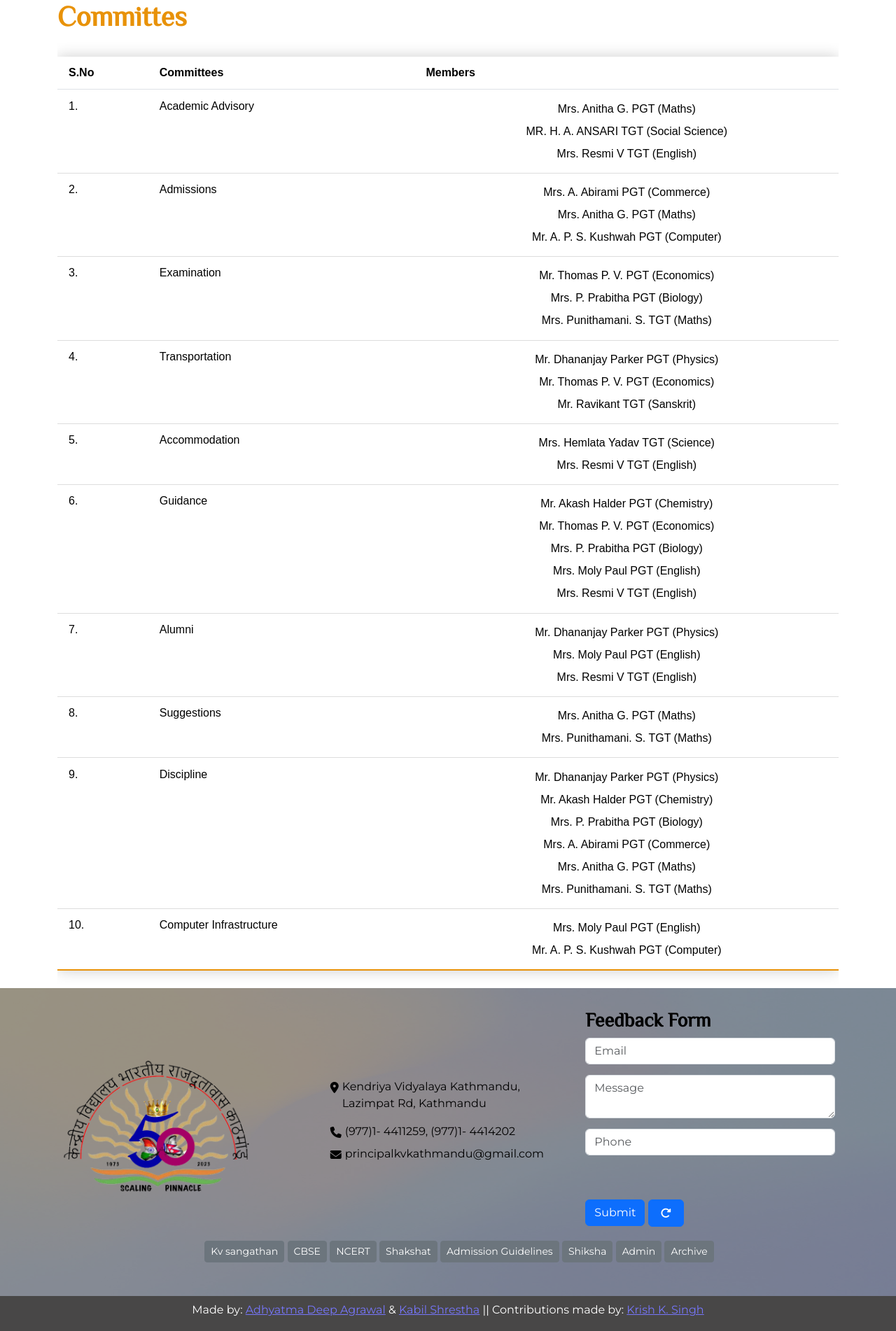
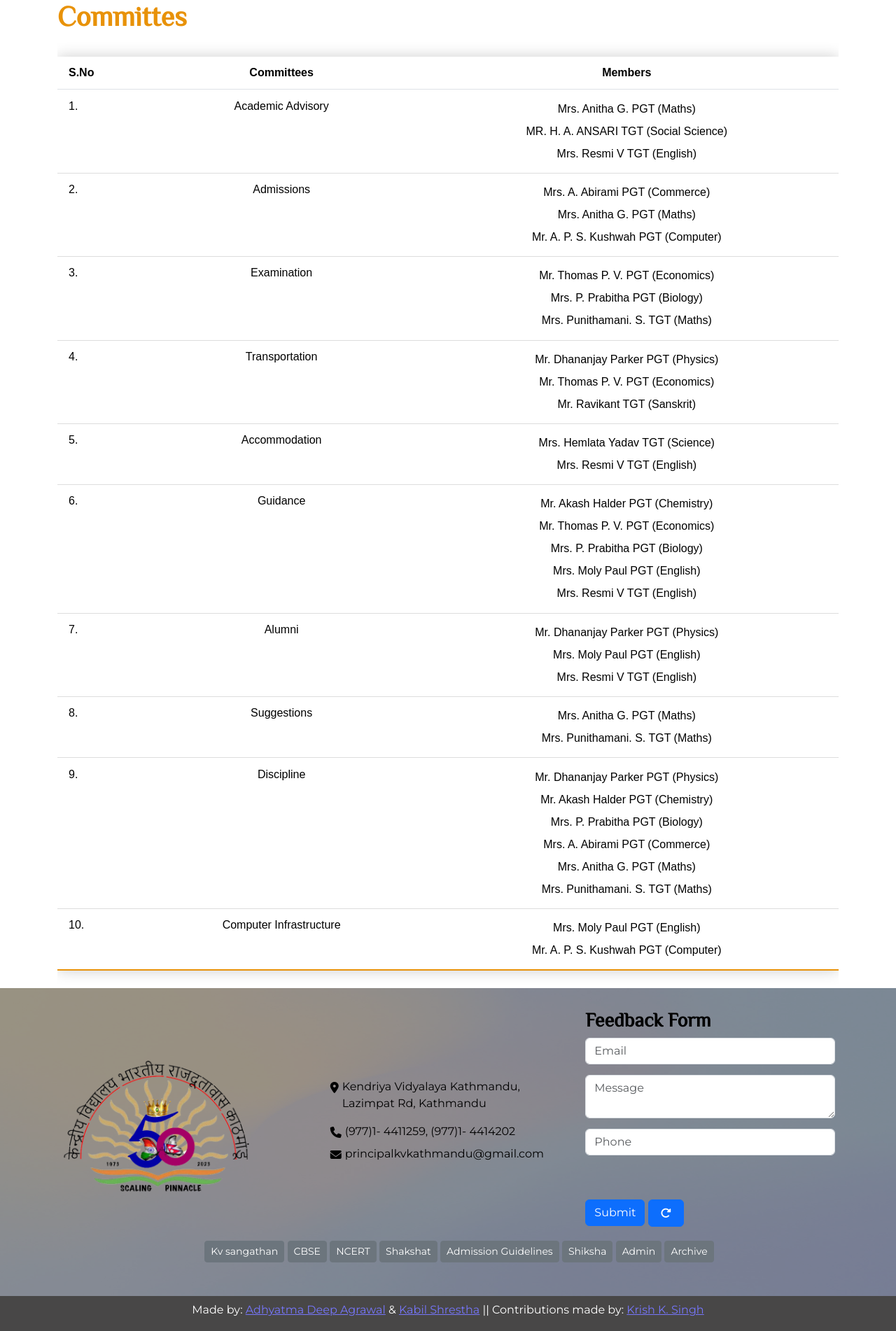
Before and after one commit to Kabilshr/Kendriya-Vidhyalaya-website, a Django app: page /Committees in a window 1280 px wide. Shown: the part 90-1992 px from the top of the page at 70% size. Run offline with Django 4.2, Linux system fonts and the light colour scheme; data comes from the database, SQL or seed files in the repository; some libraries are stand-ins or nearby versions.

Commit message:
table header fixed

```diff
--- a/website/main_app/static/website/styles.css
+++ b/website/main_app/static/website/styles.css
@@ -650,6 +650,12 @@ table {
   min-width: 400px;
   box-shadow: 0 0 20px rgba(0, 0, 0, 0.2);
 }
+.data-table th {
+  text-align: center;
+}
+.data-table th:nth-child(1) {
+  text-align: left;
+}
 .data-table thead tr {
   background-color: #e89209;
   color: #ffffff;
--- a/website/main_app/static/website/styles.sass
+++ b/website/main_app/static/website/styles.sass
@@ -597,6 +597,10 @@ table
     font-family: sans-serif
     min-width: 400px
     box-shadow: 0 0 20px rgba(0, 0, 0, 0.2)
+    th
+        text-align: center
+        &:nth-child(1)
+            text-align: left
     thead tr
         background-color: $table-color
         color: #ffffff
--- a/website/main_app/templates/website/committes.html
+++ b/website/main_app/templates/website/committes.html
@@ -15,7 +15,7 @@
         {% with members=committee.members.all %}
             <tr>
                 <td scope="row">{{forloop.counter}}.</td>
-                <td>{{committee.Committee_name}}</td>
+                <td style="text-align: center;">{{committee.Committee_name}}</td>
                 <td style="text-align: center; line-height: 200%;">
                     {% for members in members %}
 
```
